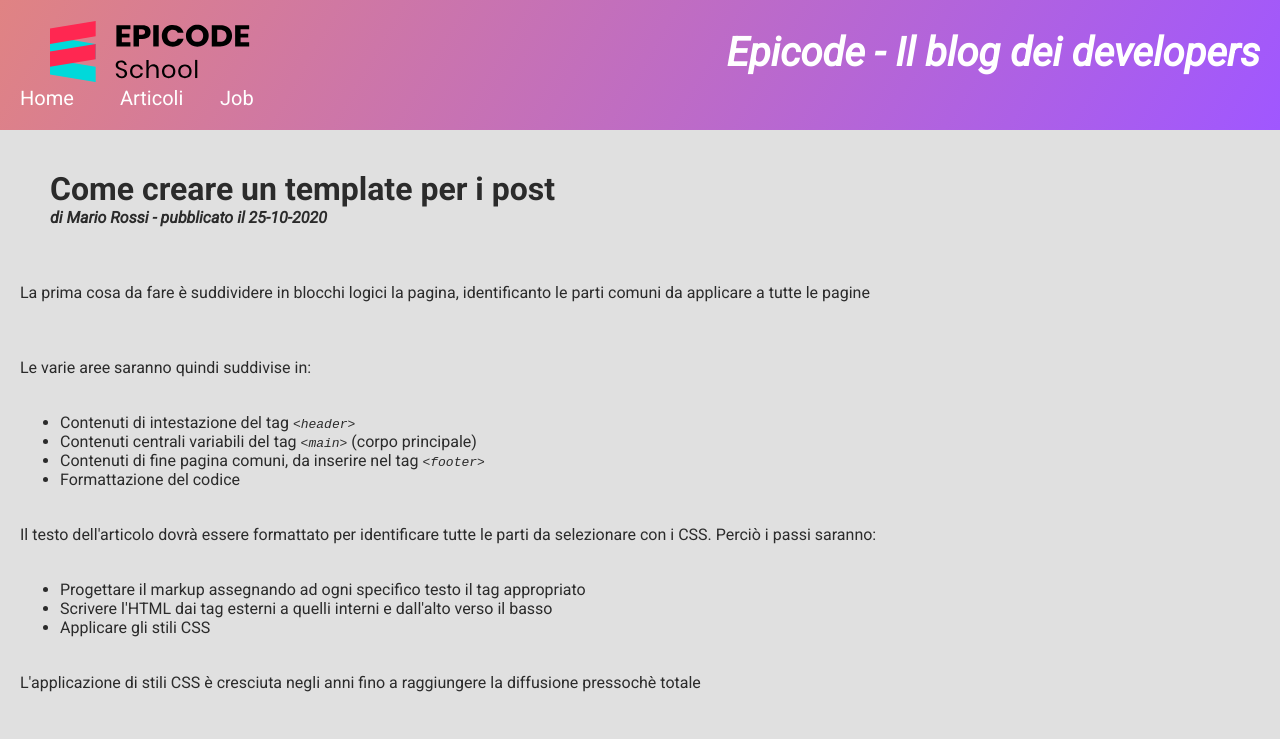
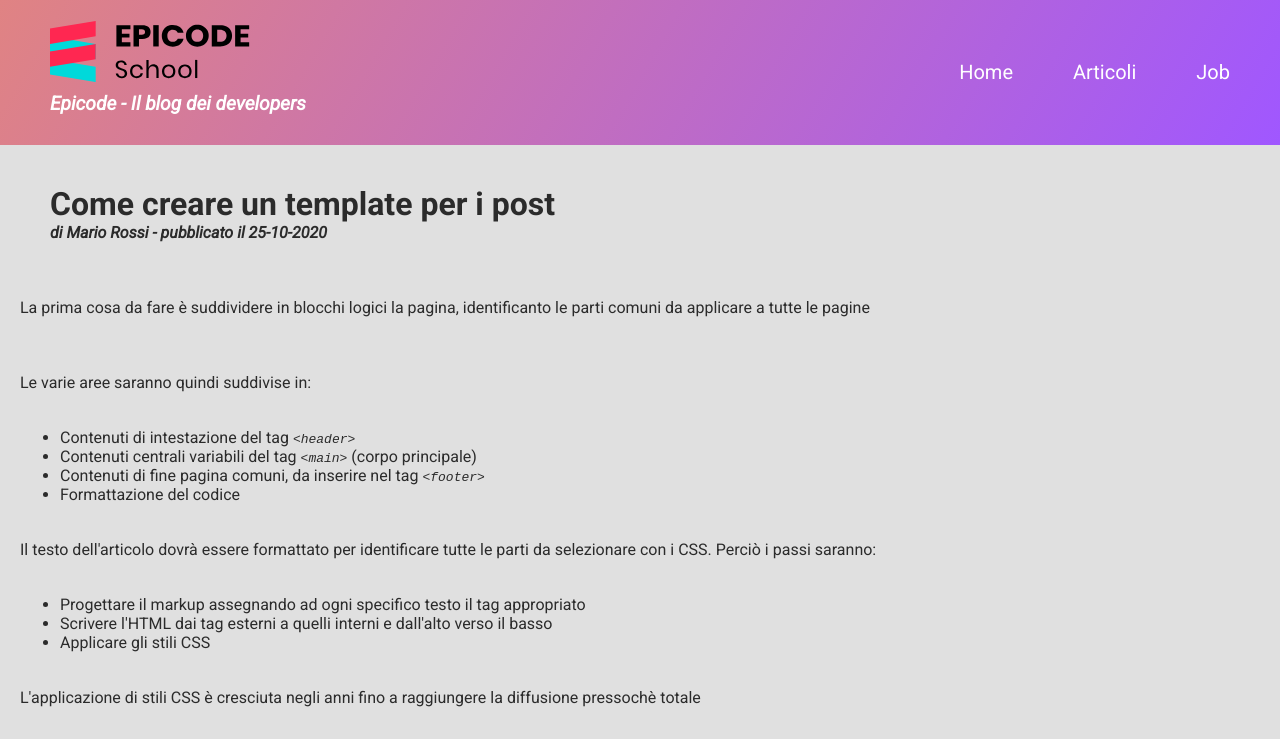
Before and after one commit to maioranav/U1-W1-D02, a plain HTML site: page index.html in a window 1280 px wide. Shown: the top 739 px of the page. Drawn offline with Linux system fonts and the light colour scheme.

Commit message:
fixed header description

```diff
--- a/assets/css/style.css
+++ b/assets/css/style.css
@@ -18,10 +18,20 @@ header {
   align-items: center;
   flex-wrap: wrap;
 }
-.logo-desc h5 {
+.logo-img h5 {
   font-style: italic;
-  font-size: 2.5em;
+  padding: 10px 0;
+  font-size: 1.2em;
   margin: 0;
+}
+.logo-img {
+  padding: 0 30px;
+  display: flex;
+  flex-direction: column;
+  flex-wrap: wrap;
+}
+.logo-img img {
+  width: 50%;
 }
 navbar {
   display: flex;
@@ -38,14 +48,10 @@ navbar a:hover {
   color: orange;
 }
 navbar li {
-  width: 100px;
+  /*width: 100px;*/
+  padding: 0 30px;
 }
-.logo-img {
-  padding: 0px 30px;
-}
-.logo-img img {
-  width: 50%;
-}
+
 article {
   padding: 20px;
   width: 75%;
@@ -120,6 +126,8 @@ aside a:hover {
 footer {
   background-color: black;
   display: flex;
+  flex-wrap: wrap;
+  flex-direction: row;
   justify-content: space-between;
   padding: 30px;
   color: rgb(241, 197, 114);
--- a/index.html
+++ b/index.html
@@ -15,10 +15,9 @@
    <header>
       <div class="logo-img">
          <img src="./assets/img/logo.svg" />
+         <h5 class="logo-desc">Epicode - Il blog dei developers</h5>
       </div>
-      <div class="logo-desc">
-         <h5>Epicode - Il blog dei developers</h5>
-      </div>
+
       <navbar>
          <li><a href="#">Home</a></li>
          <li><a href="#">Articoli</a></li>
@@ -33,8 +32,7 @@
          </section>
          <section>
             <p>La prima cosa da fare è suddividere in blocchi logici la pagina, identificanto le parti comuni da
-               applicare
-               a tutte le pagine</p>
+               applicare a tutte le pagine</p>
             <p>Le varie aree saranno quindi suddivise in:</p>
             <ul>
                <li>Contenuti di intestazione del tag <code>&lt;header&gt;</code></li>
```
